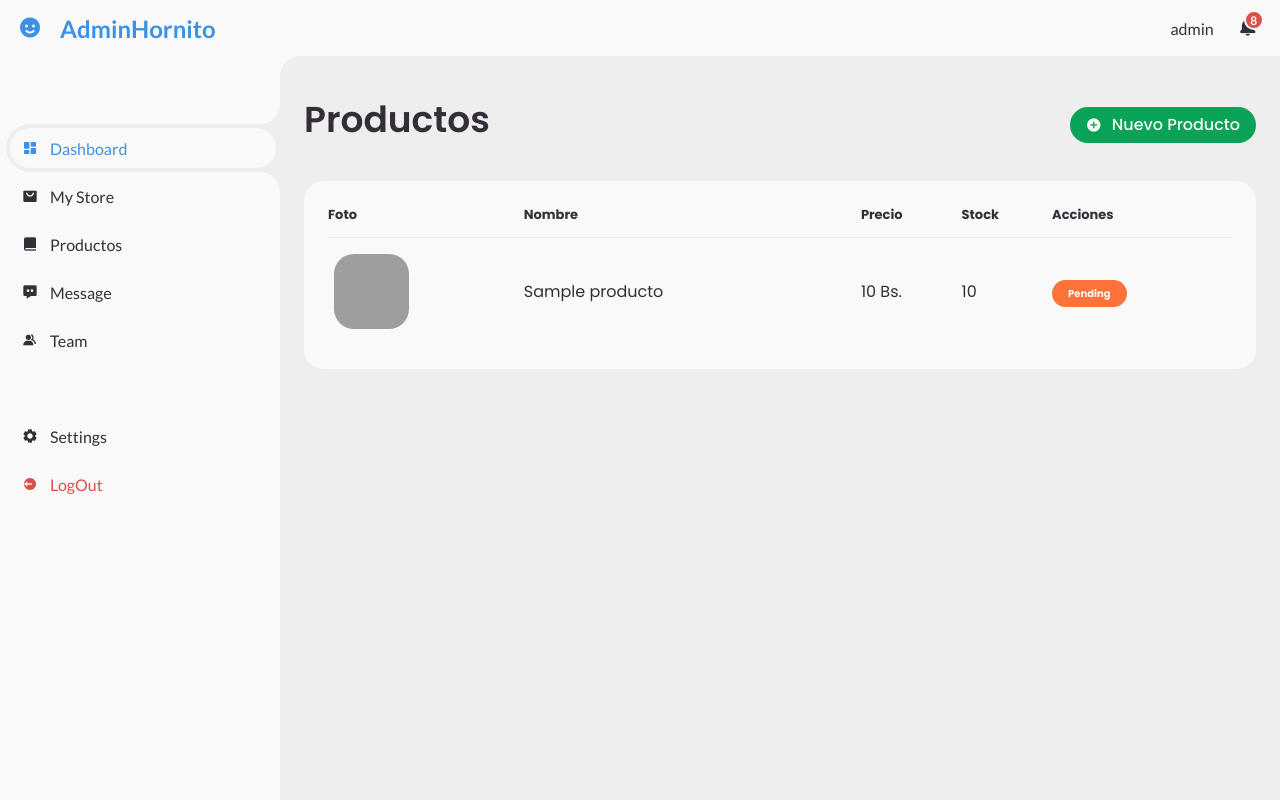
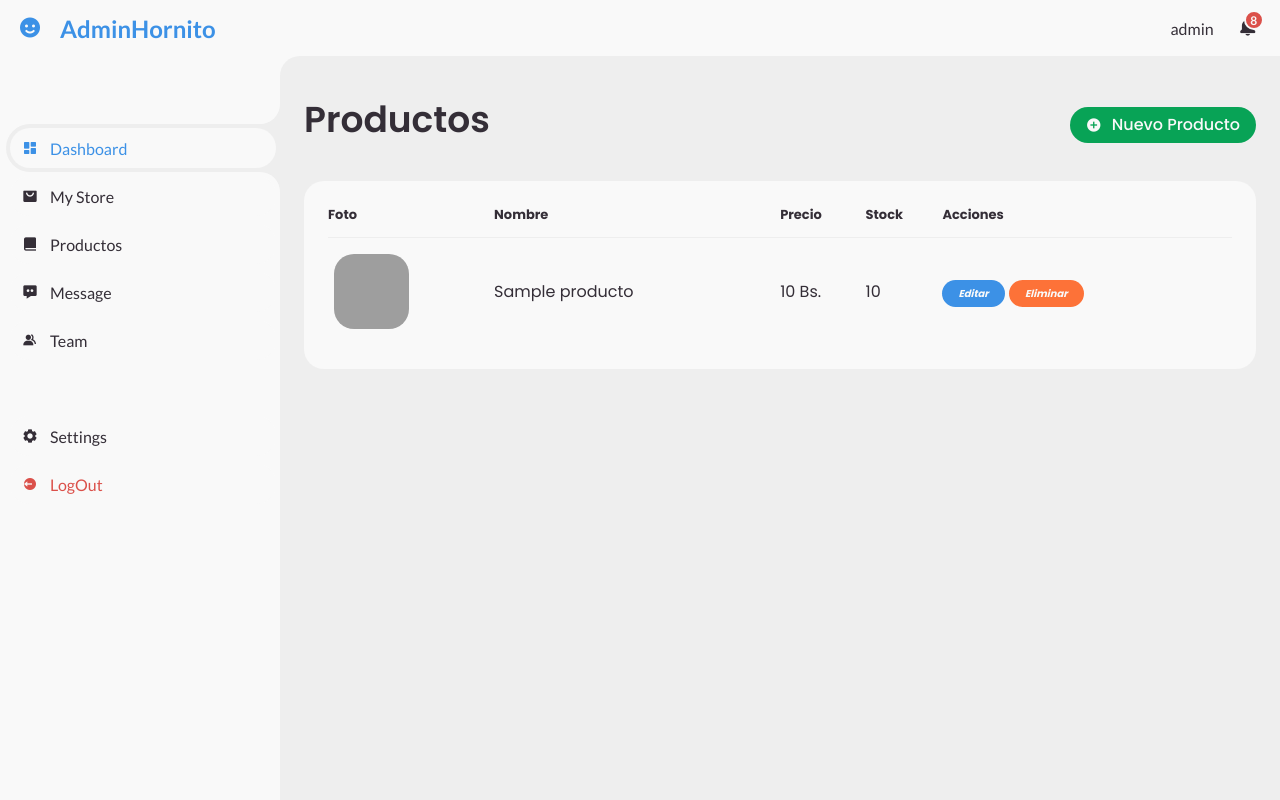
Before and after one commit to lyrias/hornito, a PHP site: page /php/productos.php in a window 1280 px wide. Run offline with PHP 8.4, Linux system fonts and the light colour scheme; a user stored in the database is signed in; tables that the repository leaves empty hold one stand-in row (values such as "Sample post"); data that the repository does not hold is empty; grey boxes are pictures that could not be loaded.

Commit message:
agregando botones de edicion y eliminar

```diff
--- a/php/funciones/fun_usuario.php
+++ b/php/funciones/fun_usuario.php
@@ -25,7 +25,7 @@ function usuarioExiste($correo){
 
 function obtenerUsuarioPorNombre($nombre){
     $base_de_datos = obtenerBaseDeDatos();
-    $sentencia = $base_de_datos->prepare("SELECT nombre,password,id_usuario FROM usuarios WHERE nombre = ? LIMIT 1;");
+    $sentencia = $base_de_datos->prepare("SELECT nombre,password,id_usuario,permisos FROM usuarios WHERE nombre = ? LIMIT 1;");
     $sentencia->execute([$nombre]);
     return $sentencia->fetchObject();
 }
@@ -43,6 +43,7 @@ function iniciarSesion($usuario){
     session_start();
     $_SESSION["id_usuario"] = $usuario->id_usuario;
     $_SESSION["nombre"] = $usuario->nombre;
+    $_SESSION["permisos"] = $usuario->permisos;
 }
 
 
--- a/php/productos.php
+++ b/php/productos.php
@@ -77,7 +77,11 @@
 								<td><?=$value['nombre'];?></td>
 								<td><?=$value['precio']." Bs.";?></td>
 								<td><?=$value['stock'];?></td>
-								<td><span class="status pending">Pending</span></td>
+								<td>
+									<a href="?id=<?php echo $data['id_producto']; ?>" class="btn btn-primary"><i class='status completed'>Editar</i></a>
+									<a href="?id=<?php echo $data['id_producto']; ?>" class="btn btn-success"><i class='status pending'>Eliminar</i></a>
+
+								</td>
 							</tr>
 							<?php endforeach;?>
 						</tbody>
```
